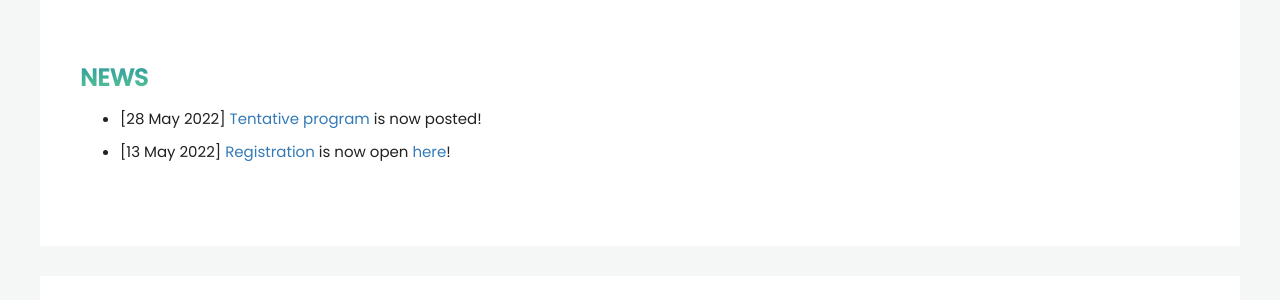
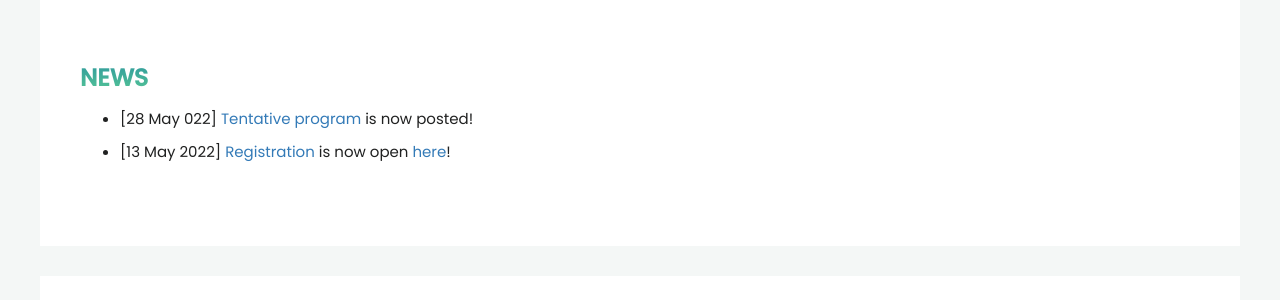
Before and after one commit to deeplearningandaiwinterschool/deeplearningandaiwinterschool.github.io, a Jekyll site: the page built from index.markdown, in a window 1280 px wide and 900 px high, scrolled down 440 px. Shown: the part 152-452 px from the top of the window. Built offline with Jekyll 4.4.1, drawn with Linux system fonts in a browser that asks for light colours.

Commit message:
Updated '_news/2022-05-28-news.markdown' via CloudCannon

```diff
--- a/_news/2022-05-28-news.markdown
+++ b/_news/2022-05-28-news.markdown
@@ -1,5 +1,6 @@
 ---
 layout: simple
-date: 2022-05-28
+date: 2022-05-28 00:00:00
 ---
-[28 May 2022] [Tentative program](#program) is now posted!
+
+\[28 May 022\] [Tentative program](#program) is now posted\!
```
